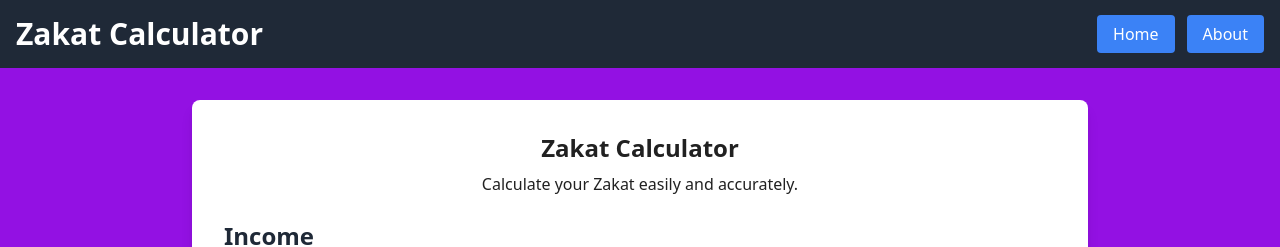
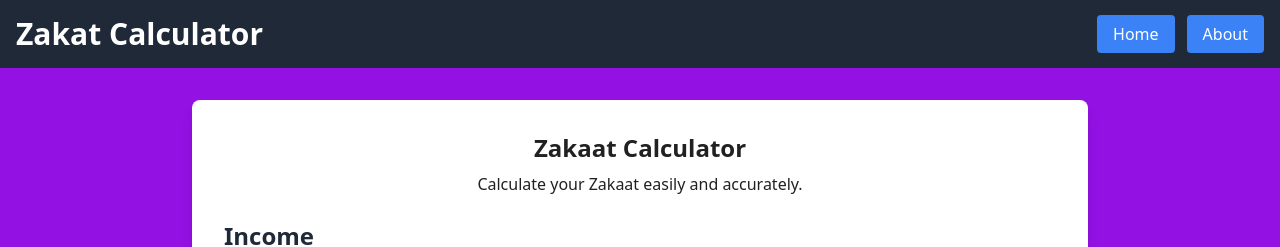
Before and after one commit to maxamuudmuxiidin/Zakaat-calculator, a React (Create React App) app: page / in a window 1280 px wide. Shown: the top 247 px of the page. Built offline with nearby package versions, Linux system fonts and the light colour scheme.

Commit message:
updatig my files

```diff
--- a/src/Pages/Home.js
+++ b/src/Pages/Home.js
@@ -5,9 +5,11 @@ import Liabilities from '../components/Liabilities';
 import Savings from '../components/Savings';
 import ZakatResultModal from '../components/ZakatResultModal';
 
+// Define the Nisab threshold value
 const NISAB_THRESHOLD = 5000;
 
 const Home = () => {
+  // State variables for input fields
   const [monthlySalary, setMonthlySalary] = useState('');
   const [otherIncome, setOtherIncome] = useState('');
   const [bankSavings, setBankSavings] = useState('');
@@ -19,12 +21,14 @@ const Home = () => {
   const [debts, setDebts] = useState('');
   const [loans, setLoans] = useState('');
 
+  // State variables for calculation results and UI states
   const [zakatDue, setZakatDue] = useState(null);
   const [breakdown, setBreakdown] = useState(null);
   const [isEligible, setIsEligible] = useState(null);
   const [isButtonDisabled, setIsButtonDisabled] = useState(true);
   const [isModalOpen, setIsModalOpen] = useState(false);
 
+  // Function to validate if any of the required fields are filled
   const validateFields = useCallback(() => {
     const isIncomeFilled = monthlySalary || otherIncome;
     const isSavingsFilled = bankSavings || cashOnHand || gold || silver;
@@ -32,10 +36,12 @@ const Home = () => {
     return isIncomeFilled || isSavingsFilled || isInvestmentsFilled;
   }, [monthlySalary, otherIncome, bankSavings, cashOnHand, gold, silver, stocks, properties]);
 
+  // Effect to enable/disable the button based on field validation
   useEffect(() => {
     setIsButtonDisabled(!validateFields());
   }, [monthlySalary, otherIncome, bankSavings, cashOnHand, gold, silver, stocks, properties, validateFields]);
 
+  // Function to calculate Zakat based on the input values
   const calculateZakat = () => {
     const totalIncome = (parseFloat(monthlySalary) || 0) + (parseFloat(otherIncome) || 0);
     const totalSavings = (parseFloat(bankSavings) || 0) + (parseFloat(cashOnHand) || 0) + (parseFloat(gold) || 0) + (parseFloat(silver) || 0);
@@ -44,6 +50,7 @@ const Home = () => {
 
     const zakatBase = totalIncome + totalSavings + totalInvestments - totalLiabilities;
 
+    // Check if Zakat is due and set the state accordingly
     if (zakatBase >= NISAB_THRESHOLD) {
       const zakat = zakatBase * 0.025;
       setZakatDue(zakat);
@@ -56,16 +63,20 @@ const Home = () => {
   };
 
   return (
-    <div className="flex flex-col items-center p-4  min-h-screen">
+    <div className="flex flex-col items-center p-4 min-h-screen">
       <div className="w-full max-w-4xl bg-white p-8 rounded-lg shadow-lg">
-      <header className="text-2xl text-center font-bold mb-2">Zakat Calculator</header>
-      <p className="text-1xl text-center mb-6">Calculate your Zakat easily and accurately.</p>
+        <header className="text-2xl text-center font-bold mb-2">Zakaat Calculator</header>
+        <p className="text-1xl text-center mb-6">Calculate your Zakaat easily and accurately.</p>
+
+        {/* Income component */}
         <Income
           monthlySalary={monthlySalary}
           setMonthlySalary={setMonthlySalary}
           otherIncome={otherIncome}
           setOtherIncome={setOtherIncome}
         />
+
+        {/* Savings component */}
         <Savings
           bankSavings={bankSavings}
           setBankSavings={setBankSavings}
@@ -76,12 +87,16 @@ const Home = () => {
           silver={silver}
           setSilver={setSilver}
         />
+
+        {/* Investments component */}
         <Investments
           stocks={stocks}
           setStocks={setStocks}
           properties={properties}
           setProperties={setProperties}
         />
+
+        {/* Liabilities component */}
         <Liabilities
           debts={debts}
           setDebts={setDebts}
@@ -89,6 +104,7 @@ const Home = () => {
           setLoans={setLoans}
         />
 
+        {/* Button to calculate Zakat */}
         <button
           onClick={calculateZakat}
           className={`w-full bg-indigo-500 text-white py-3 rounded mt-4 hover:bg-indigo-600 transition duration-300 ${isButtonDisabled ? 'opacity-50 cursor-not-allowed' : ''}`}
@@ -97,12 +113,14 @@ const Home = () => {
           Calculate
         </button>
 
+        {/* Display validation message if the button is disabled */}
         {isButtonDisabled && (
           <div className="mt-4 text-red-600">
             Please fill in at least one field from income, savings, or investments.
           </div>
         )}
 
+        {/* Zakat result modal */}
         {isModalOpen && (
           <ZakatResultModal
             zakatDue={zakatDue}
--- a/src/components/Income.js
+++ b/src/components/Income.js
@@ -1,10 +1,12 @@
 import React from 'react';
 
+// The Income component allows the user to input their monthly salary and other income
 const Income = ({ monthlySalary, setMonthlySalary, otherIncome, setOtherIncome }) => {
   return (
     <div className="mb-6">
       <h2 className="text-2xl font-bold mb-4 text-gray-800">Income</h2>
       <div className="grid grid-cols-1 sm:grid-cols-2 gap-4">
+        {/* Input field for Monthly Salary */}
         <input
           type="number"
           placeholder="Monthly Salary"
@@ -12,6 +14,7 @@ const Income = ({ monthlySalary, setMonthlySalary, otherIncome, setOtherIncome }
           onChange={(e) => setMonthlySalary(e.target.value)}
           className="border p-3 rounded w-full"
         />
+        {/* Input field for Other Income */}
         <input
           type="number"
           placeholder="Other Income"
--- a/src/components/Investments.js
+++ b/src/components/Investments.js
@@ -3,8 +3,11 @@ import React from 'react';
 const Investments = ({ stocks, setStocks, properties, setProperties }) => {
   return (
     <div className="mb-6">
+      {/* Section title for investments */}
       <h2 className="text-2xl font-bold mb-4">Investments</h2>
+      {/* Grid layout for input fields */}
       <div className="grid grid-cols-1 sm:grid-cols-2 gap-4">
+        {/* Input field for stocks */}
         <input
           type="number"
           placeholder="Stocks"
@@ -12,6 +15,7 @@ const Investments = ({ stocks, setStocks, properties, setProperties }) => {
           onChange={(e) => setStocks(e.target.value)}
           className="border p-2 rounded w-full"
         />
+        {/* Input field for properties */}
         <input
           type="number"
           placeholder="Properties"
--- a/src/components/Liabilities.js
+++ b/src/components/Liabilities.js
@@ -3,8 +3,11 @@ import React from 'react';
 const Liabilities = ({ debts, setDebts, loans, setLoans }) => {
   return (
     <div className="mb-6">
+      {/* Section title for liabilities */}
       <h2 className="text-2xl font-bold mb-4">Liabilities</h2>
+      {/* Grid layout for input fields */}
       <div className="grid grid-cols-1 sm:grid-cols-2 gap-4">
+        {/* Input field for debts */}
         <input
           type="number"
           placeholder="Debts"
@@ -12,6 +15,7 @@ const Liabilities = ({ debts, setDebts, loans, setLoans }) => {
           onChange={(e) => setDebts(e.target.value)}
           className="border p-2 rounded w-full"
         />
+        {/* Input field for loans */}
         <input
           type="number"
           placeholder="Loans"
--- a/src/components/Savings.js
+++ b/src/components/Savings.js
@@ -3,8 +3,11 @@ import React from 'react';
 const Savings = ({ bankSavings, setBankSavings, cashOnHand, setCashOnHand, gold, setGold, silver, setSilver }) => {
   return (
     <div className="mb-6">
+      {/* Section title for savings */}
       <h2 className="text-2xl font-bold mb-4">Savings</h2>
+      {/* Grid layout for input fields */}
       <div className="grid grid-cols-1 sm:grid-cols-2 gap-4">
+        {/* Input field for bank savings */}
         <input
           type="number"
           placeholder="Bank Savings"
@@ -12,6 +15,7 @@ const Savings = ({ bankSavings, setBankSavings, cashOnHand, setCashOnHand, gold,
           onChange={(e) => setBankSavings(e.target.value)}
           className="border p-2 rounded w-full"
         />
+        {/* Input field for cash on hand */}
         <input
           type="number"
           placeholder="Cash on Hand"
@@ -19,6 +23,7 @@ const Savings = ({ bankSavings, setBankSavings, cashOnHand, setCashOnHand, gold,
           onChange={(e) => setCashOnHand(e.target.value)}
           className="border p-2 rounded w-full"
         />
+        {/* Input field for gold */}
         <input
           type="number"
           placeholder="Gold"
@@ -26,6 +31,7 @@ const Savings = ({ bankSavings, setBankSavings, cashOnHand, setCashOnHand, gold,
           onChange={(e) => setGold(e.target.value)}
           className="border p-2 rounded w-full"
         />
+        {/* Input field for silver */}
         <input
           type="number"
           placeholder="Silver"
--- a/src/components/ZakatResult.js
+++ b/src/components/ZakatResult.js
@@ -1,9 +1,11 @@
 import React from 'react';
 
 const ZakatResult = ({ zakatDue, breakdown, isEligible }) => {
+  // Check if the user is eligible for zakat calculation
   if (!isEligible) {
     return (
       <div className="mt-6 p-4 bg-customGrayLight rounded">
+        {/* Message indicating ineligibility for zakat */}
         <h2 className="text-xl font-bold">Your amount does not reach the zakat level.</h2>
       </div>
     );
@@ -11,8 +13,11 @@ const ZakatResult = ({ zakatDue, breakdown, isEligible }) => {
 
   return (
     <div className="mt-6 p-4 bg-customGrayLight rounded">
+      {/* Display the zakat due amount */}
       <h2 className="text-xl font-bold">Zakat Due: ${zakatDue.toFixed(2)}</h2>
+      {/* Section title for breakdown details */}
       <h3 className="text-lg mt-4">Breakdown:</h3>
+      {/* Breakdown details of the zakat calculation */}
       <p>Total Income: ${breakdown.totalIncome.toFixed(2)}</p>
       <p>Total Savings: ${breakdown.totalSavings.toFixed(2)}</p>
       <p>Total Investments: ${breakdown.totalInvestments.toFixed(2)}</p>
--- a/src/components/ZakatResultModal.js
+++ b/src/components/ZakatResultModal.js
@@ -2,10 +2,17 @@ import React from 'react';
 
 const ZakatResultModal = ({ zakatDue, breakdown, isEligible, closeModal }) => {
   return (
+    // Container for the modal, fixed positioning covers the entire viewport with a semi-transparent background
     <div className="fixed inset-0 bg-black bg-opacity-50 flex items-center justify-center z-50">
+      {/* Modal content container with white background and rounded corners */}
       <div className="bg-white rounded-lg p-8 max-w-md w-full">
-        <h2 className="text-2xl font-bold mb-4">{isEligible ? 'Zakat Calculation Result' : 'Not Eligible for Zakat'}</h2>
+        {/* Modal title */}
+        <h2 className="text-2xl font-bold mb-4">
+          {/* Conditional rendering based on eligibility */}
+          {isEligible ? 'Zakat Calculation Result' : 'Not Eligible for Zakat'}
+        </h2>
         {isEligible ? (
+          // If eligible, show the breakdown of the zakat calculation
           <div>
             <p className="mb-2">Total Income: ${breakdown.totalIncome.toFixed(2)}</p>
             <p className="mb-2">Total Savings: ${breakdown.totalSavings.toFixed(2)}</p>
@@ -15,9 +22,14 @@ const ZakatResultModal = ({ zakatDue, breakdown, isEligible, closeModal }) => {
             <p className="mb-2 font-bold">Zakat Due: ${zakatDue.toFixed(2)}</p>
           </div>
         ) : (
+          // If not eligible, show a message
           <p>You are not eligible for Zakat as your total wealth does not exceed the Nisab threshold.</p>
         )}
-        <button onClick={closeModal} className="w-full bg-red-500 text-white py-2 rounded mt-4 hover:bg-red-600 transition duration-300">
+        {/* Close button for the modal */}
+        <button
+          onClick={closeModal}
+          className="w-full bg-red-500 text-white py-2 rounded mt-4 hover:bg-red-600 transition duration-300"
+        >
           Close
         </button>
       </div>
```
Also changed, not shown: src/App.js (+9 -0 lines).
